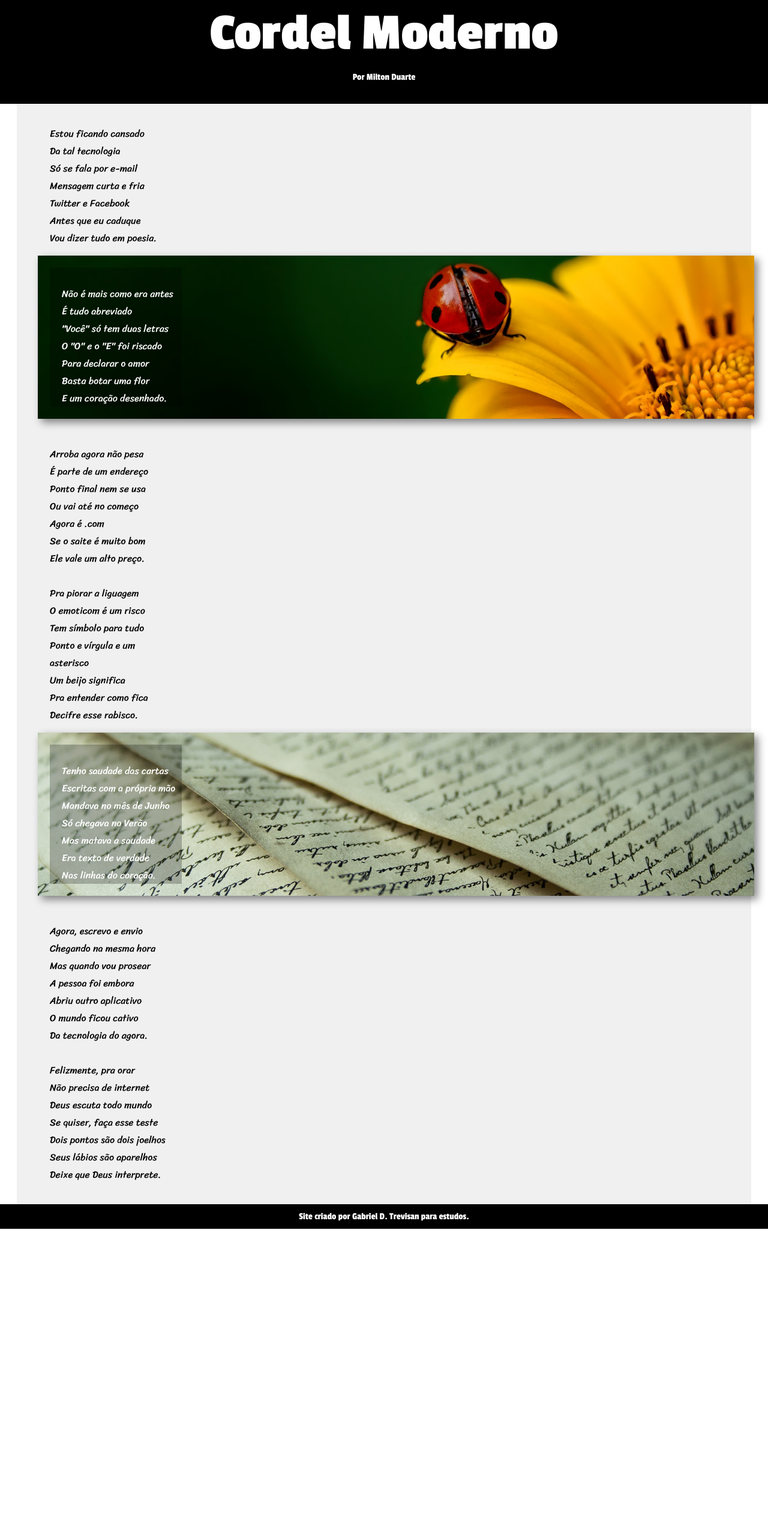
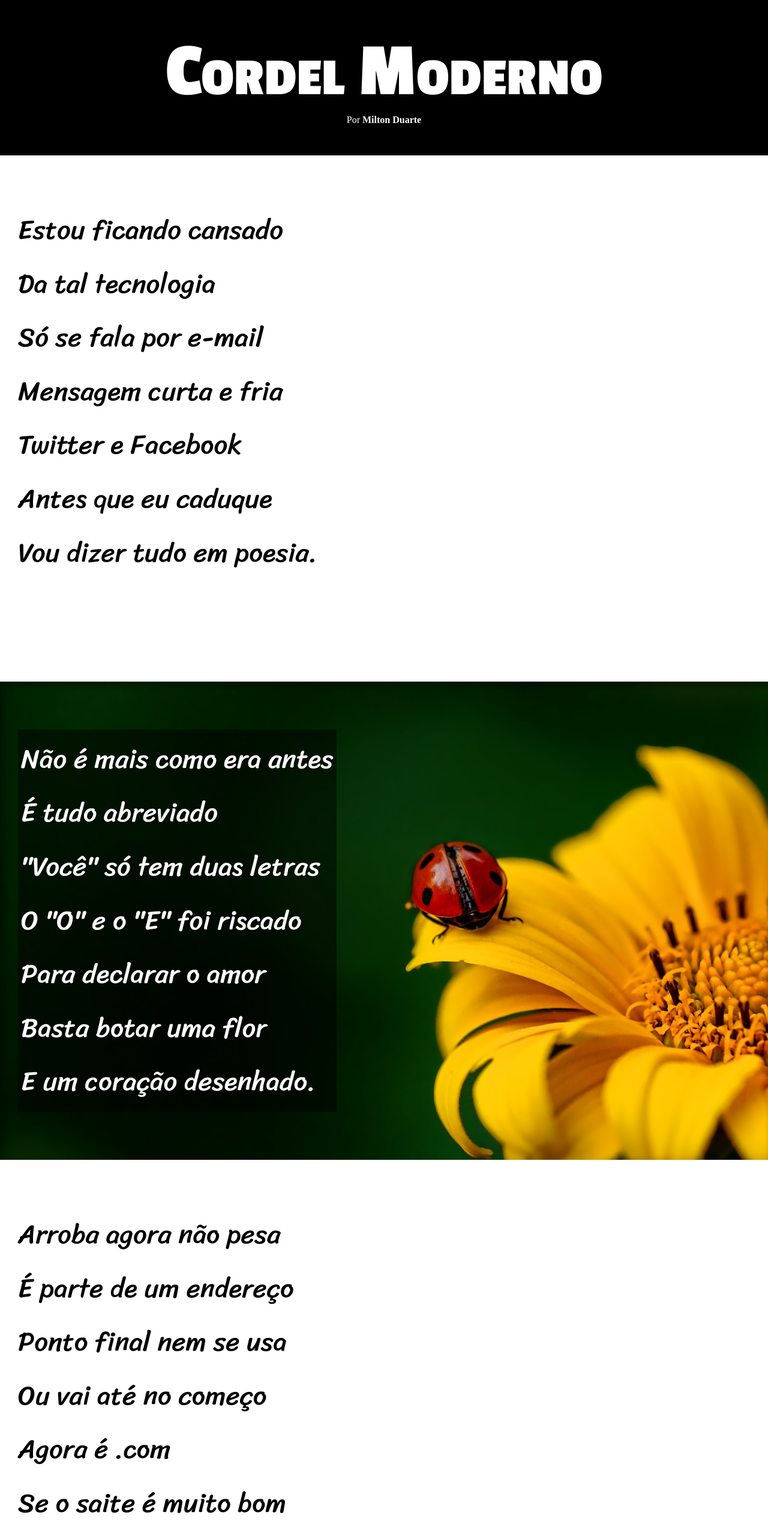
Before and after one commit to Gabrieldt99/html-css, a plain HTML site: page desafios/d012/cordel.html in a window 1280 px wide. Shown: the top 2560 px of the page at 60% size. Before the commit the page ends 2048 px from the top, so only its background shows below. Drawn offline with Linux system fonts and the light colour scheme; a web font is replaced by a local one.

Commit message:
final projeto cordel

```diff
--- a/desafios/d012/cordel.html
+++ b/desafios/d012/cordel.html
@@ -9,76 +9,86 @@
 <body>
     <header>
         <h1>Cordel Moderno</h1>
-        <p>Por <a href="https://www.recantodasletras.com.br/poesias/3186743">Milton Duarte</a></p>
+        <p>Por <a href="https://www.recantodasletras.com.br/poesias/3186743" target="_blank">Milton Duarte</a></p>
     </header>
-    <main>
-        <div>Estou ficando cansado
-            <br>Da tal tecnologia
-            <br>Só se fala por e-mail
-            <br>Mensagem curta e fria
-            <br>Twitter e Facebook
-            <br>Antes que eu caduque
-            <br>Vou dizer tudo em poesia.
-        </div>
-            <div id="joaninha">
-                <div id="branco">
-                    <br>Não é mais como era antes
-                    <br>É tudo abreviado
-                    <br>"Você" só tem duas letras
-                    <br>O "O" e o "E" foi riscado
-                    <br>Para declarar o amor
-                    <br>Basta botar uma flor
-                    <br>E um coração desenhado.
-                </div>
-            </div>
-        <div>
-            <br>Arroba agora não pesa
-            <br>É parte de um endereço
-            <br>Ponto final nem se usa
-            <br>Ou vai até no começo
-            <br>Agora é .com
-            <br>Se o saite é muito bom
-            <br>Ele vale um alto preço.
-            <br>
-            <br>Pra piorar a liguagem
-            <br>O emoticom é um risco
-            <br>Tem símbolo para tudo
-            <br>Ponto e vírgula e um asterisco
-            <br>Um beijo significa
-            <br>Pra entender como fica
-            <br>Decifre esse rabisco.
-        </div>
-        <div id="folhas">
-            <div id="branco">
-                <br>Tenho saudade das cartas
-                <br>Escritas com a própria mão
-                <br>Mandava no mês de Junho
-                <br>Só chegava no Verão
-                <br>Mas matava a saudade
-                <br>Era texto de verdade
-                <br>Nas linhas do coração.
-        </div>
-        </div>
-        <div>
-            <br>Agora, escrevo e envio
-            <br>Chegando na mesma hora
-            <br>Mas quando vou prosear
-            <br>A pessoa foi embora
-            <br>Abriu outro aplicativo
-            <br>O mundo ficou cativo
-            <br>Da tecnologia do agora.
-            <br>
-            <br>Felizmente, pra orar
-            <br>Não precisa de internet
-            <br>Deus escuta todo mundo
-            <br>Se quiser, faça esse teste
-            <br>Dois pontos são dois joelhos
-            <br>Seus lábios são aparelhos
-            <br>Deixe que Deus interprete.
-        </div>
-    </main>
+
+    <section class="normal">
+        <p>
+            Estou ficando cansado <br>
+            Da tal tecnologia <br>
+            Só se fala por e-mail<br>
+            Mensagem curta e fria<br>
+            Twitter e Facebook<br>
+            Antes que eu caduque<br>
+            Vou dizer tudo em poesia.
+        </p>
+    </section>
+    <section class="imagem" id="imagem01">
+        <p>
+            Não é mais como era antes <br>
+            É tudo abreviado <br>
+            "Você" só tem duas letras <br>
+            O "O" e o "E" foi riscado <br>
+            Para declarar o amor <br>
+            Basta botar uma flor <br>
+            E um coração desenhado.
+        </p>
+    </section>
+    <section class="normal">
+        <p>
+            Arroba agora não pesa <br>
+            É parte de um endereço <br>
+            Ponto final nem se usa <br>
+            Ou vai até no começo <br>
+            Agora é .com <br>
+            Se o saite é muito bom <br>
+            Ele vale um alto preço. <br>
+        </p>
+
+        <p>
+            Pra piorar a liguagem    <br>
+            O emoticom é um risco   <br>
+            Tem símbolo para tudo <br>
+            Ponto e vírgula e um asterisco   <br>
+            Um beijo significa   <br>
+            Pra entender como fica   <br>
+            Decifre esse rabisco.   <br>
+        </p>
+    </section>
+    <section class="imagem" id="imagem02">
+        <p>
+            Tenho saudade das cartas   <br>
+            Escritas com a própria mão   <br>
+            Mandava no mês de Junho   <br>
+            Só chegava no Verão   <br>
+            Mas matava a saudade   <br>
+            Era texto de verdade   <br>
+            Nas linhas do coração.   <br>
+        </p>
+    </section>
+    <section class="normal">
+        <p>
+            Agora, escrevo e envio   <br>
+            Chegando na mesma hora   <br>
+            Mas quando vou prosear   <br>
+            A pessoa foi embora   <br>
+            Abriu outro aplicativo   <br>
+            O mundo ficou cativo   <br>
+            Da tecnologia do agora.   <br>
+        </p>
+
+        <p>
+            Felizmente, pra orar   <br>
+            Não precisa de internet   <br>
+            Deus escuta todo mundo   <br>
+            Se quiser, faça esse teste   <br>
+            Dois pontos são dois joelhos   <br>
+            Seus lábios são aparelhos   <br>
+            Deixe que Deus interprete.  <br>
+        </p>
+    </section>
     <footer>
-        Site criado por <a href="#">Gabriel D. Trevisan</a> para estudos.
+        Site criado por <a href="#" target="_blank">Gabriel D. Trevisan</a> para estudos.
     </footer>
 
 </body>
--- a/desafios/d012/stylecor.css
+++ b/desafios/d012/stylecor.css
@@ -3,83 +3,97 @@
 
 @import url('https://fonts.googleapis.com/css2?family=Bebas+Neue&family=DM+Serif+Text:ital@0;1&family=Passion+One:wght@400;700;900&family=Silkscreen:wght@400;700&family=Sriracha&family=Work+Sans:ital,wght@0,100..900;1,100..900&display=swap');
 
-
-a {
-    text-decoration: none;
-    color: white;
+:root {
+    --fonte1: Verdana, Gemeva, Tahoma, sans-serif;
+    --fonte2:'Passion One', cursive;
+    --fonte3:'Sriracha', cursive;
 }
 
-a:hover {
+* {
+    margin: 0;
+    padding: 0;
+}
+
+html.body {
+    background-color: darkgray ;
+    min-height: 100vh;
+    font-family: var(--fonte1);
+}
+
+header {
+    background-color: black;
+    color: white;
+    text-align: center;
+}
+
+header  h1 {
+    padding-top: 50px;
+    font-variant: small-caps;
+    font-family: var(--fonte2);
+    font-size: 10vw;
+}
+
+header > p {
+    padding-bottom: 50px;
+}
+
+header a, footer a {
+    color: white;
+    text-decoration: none;
+    font-weight: bolder;
+}
+
+header a:hover, footer a:hover {
     text-decoration: underline;
 }
 
-header {
-    font-family: "Passion One", sans-serif;
-    background-color: black;
-    color: white;
-    padding: 20px;
-    text-align: center;
-    margin:-20px;
-
+section {
+    padding-top: 10vh;
+    padding-bottom: 10vh;
+    line-height: 2em;
+    padding-left: 30px;
+    font-family: var(--fonte3);
+    font-size: 3.5vw;
 }
 
-header > h1 {
-    font-size: 5.5em;
-    margin: 0;
+section p {
+    padding-bottom: 2em;
 }
 
-main {
-    font-family: "Sriracha", sans-serif;
-    background-color: #f0f0f0;
-    padding: 20px;
-    margin: 20px;
-
+section.normal {
+    background-color: white;
+    color: black;
 }
 
-div {
-    text-align: left;
-    padding-left: 20px  ;
-    width: 200px;
-    margin: 15px;
+section.imagem {
+    background-color: rgb(17, 14, 14);
+    color: white;
+    box-shadow: inset 6px 6px 13px 0px rgba(0, 0, 0, 0.452) ;
+    background-size: cover;
+    background-attachment: fixed;
 }
 
-div#branco {
-    background-color: rgba(0, 0, 0, 0.24);
+section.imagem p {
+    background-color: rgba(0, 0, 0, 0.486);
+    display: inline-block;
+    padding: 5px;
+    text-shadow: 1px 1px 0px black;
 }
 
-div#joaninha {
-
+section#imagem01 {
     background-image: url(imagens/background001.jpg);
-    background-size: cover;
-    background-position: center;
-    width: 100%;
-    min-width: 98vh;
-    padding: 5px;
-    color: white;
-    background-position: fixed;
-    display: block;
-    background-attachment: fixed;
-    box-shadow: 6px 6px 13px 0px rgba(0, 0, 0, 0.473);
+    background-position: right center;
 }
 
-div#folhas {
+section#imagem02 {
     background-image: url(imagens/background002.jpg);
-    background-size: cover;
-    background-position:right center;
-    width: 100%;
-    padding: 5px;
+
+ }
+
+
+footer {
+    background-color: black;
+    text-align: center;
     color: white;
-    background-position: fixed;
-    display: block;
-    background-attachment: fixed;
-    box-shadow: 6px 6px 13px 0px rgba(0, 0, 0, 0.473);
-
+    padding: 10px;
 }
-footer {
-    font-family: "Passion One", sans-serif;
-    color: white;
-    background-color: black;
-    padding:12px;
-    text-align: center;
-    margin:-20px;
-}
```
